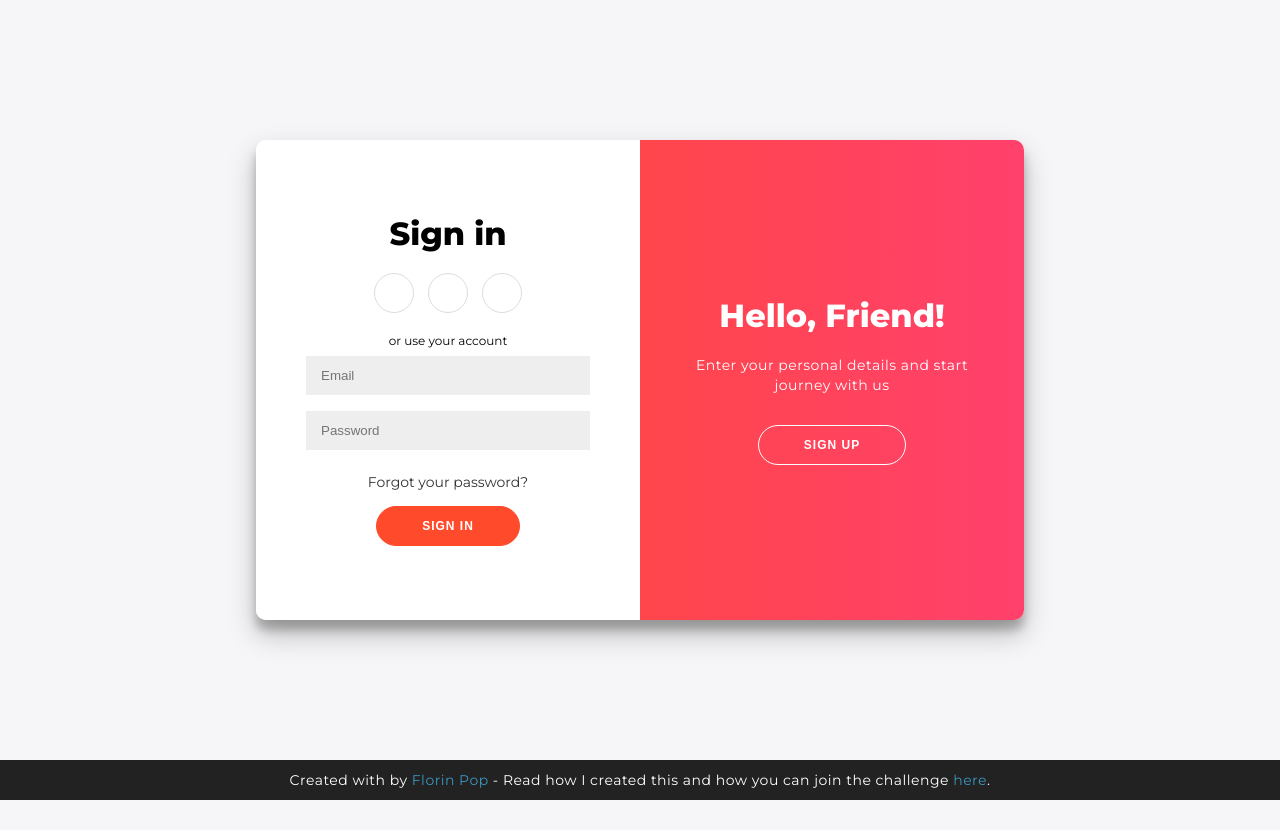
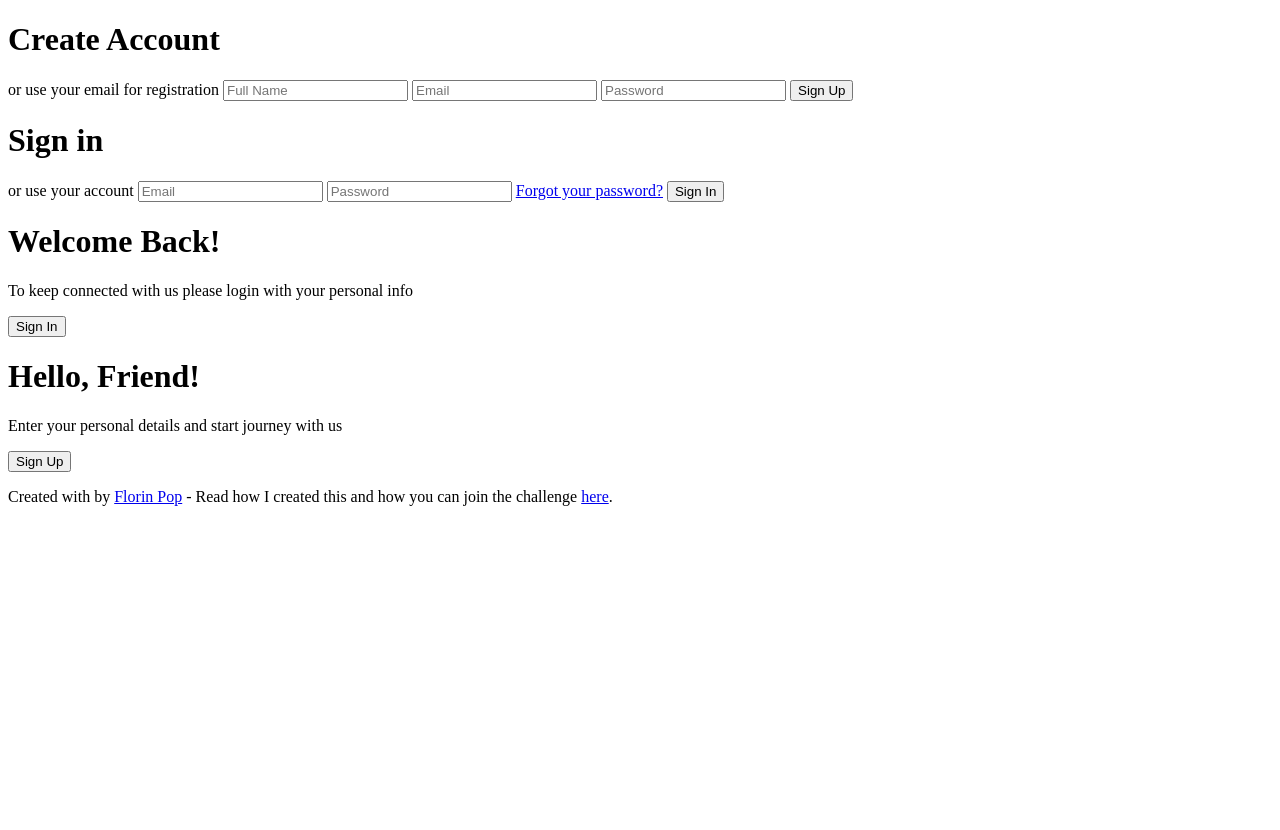
Before and after one commit to Reew52/toys, a PHP site: page /login.php in a window 1280 px wide. After the commit the page ends 506 px from the top, so only its background shows below. Run offline with PHP 8.4, Linux system fonts and the light colour scheme.

Commit message:
edit local host

```diff
--- a/login.php
+++ b/login.php
@@ -34,7 +34,7 @@ if($connect){
 		</form>
 	</div>
 <?php
-$connect = mysqli_connect('localhost', 'root', '', 'music');
+$connect = mysqli_connect('3.132.234.157','rew52','123@123a','musics');
 if($connect){
 	echo "";
 }else{
@@ -138,260 +138,5 @@ signInButton.addEventListener('click', () => {
 });
 </script>
 
-<style>
-
-
-@import url('https://fonts.googleapis.com/css?family=Montserrat:400,800');
-
-* {
-	box-sizing: border-box;
-}
-
-body {
-	background: #f6f5f7;
-	display: flex;
-	justify-content: center;
-	align-items: center;
-	flex-direction: column;
-	font-family: 'Montserrat', sans-serif;
-	height: 100vh;
-	margin: -20px 0 50px;
-}
-
-h1 {
-	font-weight: bold;
-	margin: 0;
-}
-
-h2 {
-	text-align: center;
-}
-
-p {
-	font-size: 14px;
-	font-weight: 100;
-	line-height: 20px;
-	letter-spacing: 0.5px;
-	margin: 20px 0 30px;
-}
-
-span {
-	font-size: 12px;
-}
-
-a {
-	color: #333;
-	font-size: 14px;
-	text-decoration: none;
-	margin: 15px 0;
-}
-
-button {
-	border-radius: 20px;
-	border: 1px solid #FF4B2B;
-	background-color: #FF4B2B;
-	color: #FFFFFF;
-	font-size: 12px;
-	font-weight: bold;
-	padding: 12px 45px;
-	letter-spacing: 1px;
-	text-transform: uppercase;
-	transition: transform 80ms ease-in;
-}
-
-button:active {
-	transform: scale(0.95);
-}
-
-button:focus {
-	outline: none;
-}
-
-button.ghost {
-	background-color: transparent;
-	border-color: #FFFFFF;
-}
-
-form {
-	background-color: #FFFFFF;
-	display: flex;
-	align-items: center;
-	justify-content: center;
-	flex-direction: column;
-	padding: 0 50px;
-	height: 100%;
-	text-align: center;
-}
-
-input {
-	background-color: #eee;
-	border: none;
-	padding: 12px 15px;
-	margin: 8px 0;
-	width: 100%;
-}
-
-.container {
-	background-color: #fff;
-	border-radius: 10px;
-  	box-shadow: 0 14px 28px rgba(0,0,0,0.25),
-			0 10px 10px rgba(0,0,0,0.22);
-	position: relative;
-	overflow: hidden;
-	width: 768px;
-	max-width: 100%;
-	min-height: 480px;
-}
-
-.form-container {
-	position: absolute;
-	top: 0;
-	height: 100%;
-	transition: all 0.6s ease-in-out;
-}
-
-.sign-in-container {
-	left: 0;
-	width: 50%;
-	z-index: 2;
-}
-
-.container.right-panel-active .sign-in-container {
-	transform: translateX(100%);
-}
-
-.sign-up-container {
-	left: 0;
-	width: 50%;
-	opacity: 0;
-	z-index: 1;
-}
-
-.container.right-panel-active .sign-up-container {
-	transform: translateX(100%);
-	opacity: 1;
-	z-index: 5;
-	animation: show 0.6s;
-}
-
-@keyframes show {
-	0%, 49.99% {
-		opacity: 0;
-		z-index: 1;
-	}
-
-	50%, 100% {
-		opacity: 1;
-		z-index: 5;
-	}
-}
-
-.overlay-container {
-	position: absolute;
-	top: 0;
-	left: 50%;
-	width: 50%;
-	height: 100%;
-	overflow: hidden;
-	transition: transform 0.6s ease-in-out;
-	z-index: 100;
-}
-
-.container.right-panel-active .overlay-container{
-	transform: translateX(-100%);
-}
-
-.overlay {
-	background: #FF416C;
-	background: -webkit-linear-gradient(to right, #FF4B2B, #FF416C);
-	background: linear-gradient(to right, #FF4B2B, #FF416C);
-	background-repeat: no-repeat;
-	background-size: cover;
-	background-position: 0 0;
-	color: #FFFFFF;
-	position: relative;
-	left: -100%;
-	height: 100%;
-	width: 200%;
-  	transform: translateX(0);
-	transition: transform 0.6s ease-in-out;
-}
-
-.container.right-panel-active .overlay {
-  	transform: translateX(50%);
-}
-
-.overlay-panel {
-	position: absolute;
-	display: flex;
-	align-items: center;
-	justify-content: center;
-	flex-direction: column;
-	padding: 0 40px;
-	text-align: center;
-	top: 0;
-	height: 100%;
-	width: 50%;
-	transform: translateX(0);
-	transition: transform 0.6s ease-in-out;
-}
-
-.overlay-left {
-	transform: translateX(-20%);
-}
-
-.container.right-panel-active .overlay-left {
-	transform: translateX(0);
-}
-
-.overlay-right {
-	right: 0;
-	transform: translateX(0);
-}
-
-.container.right-panel-active .overlay-right {
-	transform: translateX(20%);
-}
-
-.social-container {
-	margin: 20px 0;
-}
-
-.social-container a {
-	border: 1px solid #DDDDDD;
-	border-radius: 50%;
-	display: inline-flex;
-	justify-content: center;
-	align-items: center;
-	margin: 0 5px;
-	height: 40px;
-	width: 40px;
-}
-
-footer {
-    background-color: #222;
-    color: #fff;
-    font-size: 14px;
-    bottom: 0;
-    position: fixed;
-    left: 0;
-    right: 0;
-    text-align: center;
-    z-index: 999;
-}
-
-footer p {
-    margin: 10px 0;
-}
-
-footer i {
-    color: red;
-}
-
-footer a {
-    color: #3c97bf;
-    text-decoration: none;
-}
-</style>
 </body>
 </html>
```
